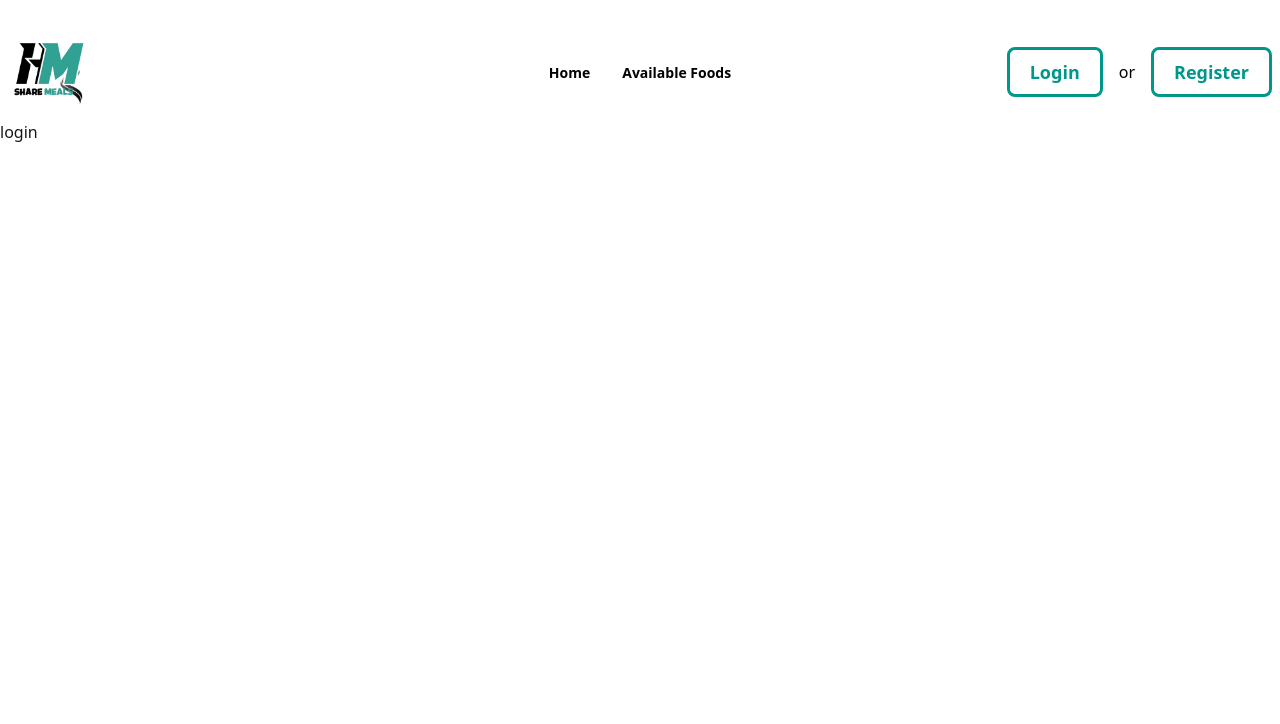
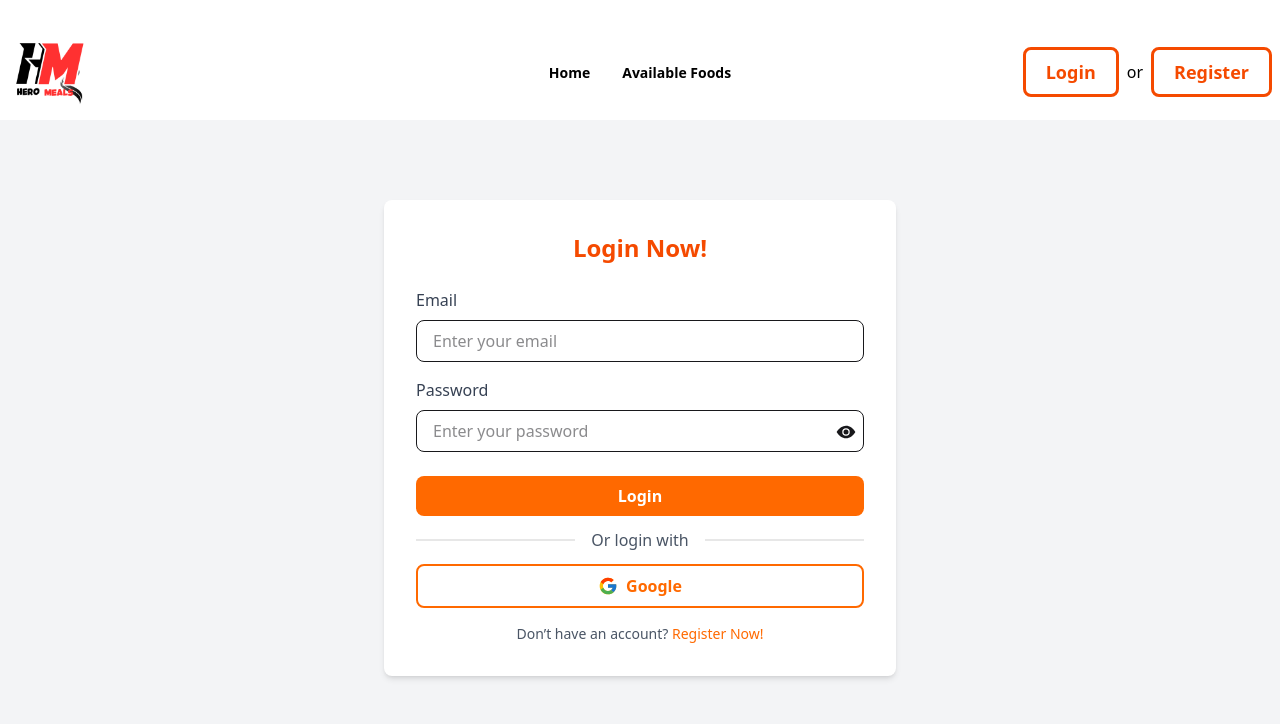
Before and after one commit to medhabicorp/B10A11-Food-Client, a React (Vite) app: page /login in a window 1280 px wide. Shown: the top 724 px of the page. Built offline with nearby package versions, Linux system fonts and the light colour scheme; no server answers.

Commit message:
Login page setup Done

```diff
--- a/src/Pages/Login/Login.jsx
+++ b/src/Pages/Login/Login.jsx
@@ -1,9 +1,127 @@
-import React from "react";
+import { useContext, useState } from "react";
+import toast from "react-hot-toast";
+import { FaEyeSlash } from "react-icons/fa";
+import { FcGoogle } from "react-icons/fc";
+import { IoEyeSharp } from "react-icons/io5";
+import { Link, Navigate, useNavigate } from "react-router-dom";
+import { AuthContext } from "../../AuthProvider/AuthProvider";
 
 const Login = () => {
+  const [signToggle, setSignToggle] = useState(false);
+  const navigate = useNavigate();
+  const { loginWithEmail, loginInWithGoogle, user } = useContext(AuthContext);
+
+  if (user) {
+    return <Navigate to="/"></Navigate>;
+  }
+  const handleLoginForm = (e) => {
+    e.preventDefault();
+    const email = e.target.email.value;
+    const password = e.target.password.value;
+
+    loginWithEmail(email, password)
+      .then(() => {
+        toast.success("Login successfully");
+        navigate("/");
+      })
+      .catch(() => {
+        toast.error("Invalid Credential Email/Password");
+      });
+  };
+  const handleToggleSignBtn = () => {
+    setSignToggle(!signToggle);
+  };
+  const handleLoginGoogle = () => {
+    loginInWithGoogle()
+      .then(() => {
+        toast.success("Google Login successfully");
+        navigate("/");
+      })
+      .catch(() => {
+        toast.error("Google Login failed please try again");
+      });
+  };
   return (
     <div>
-      <h1>login</h1>
+      <div className="py-20 px-8 bg-gray-100 flex items-center justify-center">
+        <div className="bg-white shadow-md rounded-lg p-8 max-w-lg w-[90%]">
+          <h2 className="text-2xl font-bold text-center text-orange-600 mb-6">
+            Login Now!
+          </h2>
+
+          <form className="" onSubmit={handleLoginForm}>
+            <div className="mb-4">
+              <label
+                htmlFor="email"
+                className="block text-gray-700 font-medium mb-2"
+              >
+                Email
+              </label>
+              <input
+                type="email"
+                name="email"
+                required
+                className="w-full px-4 py-2 border rounded-lg focus:outline-none focus:ring-2 focus:ring-orange-500"
+                placeholder="Enter your email"
+              />
+            </div>
+
+            <div className="mb-6 relative">
+              <label
+                htmlFor="password"
+                className="block text-gray-700 font-medium mb-2"
+              >
+                Password
+              </label>
+              <input
+                type={signToggle ? "text" : "password"}
+                name="password"
+                required
+                className="w-full px-4 py-2 border rounded-lg focus:outline-none focus:ring-2 focus:ring-orange-500"
+                placeholder="Enter your password"
+              />
+              <button
+                type="button"
+                className="absolute -top-1"
+                onClick={handleToggleSignBtn}
+              >
+                {" "}
+                {signToggle ? (
+                  <FaEyeSlash className="absolute right-2 top-12 text-xl" />
+                ) : (
+                  <IoEyeSharp className="absolute right-2 top-12 text-xl" />
+                )}
+              </button>
+            </div>
+
+            <button
+              type="submit"
+              className="w-full bg-orange-500 text-white py-2 rounded-lg hover:bg-orange-600 transition-all cursor-pointer font-bold"
+            >
+              Login
+            </button>
+          </form>
+          <div className="divider text-gray-600 mt-4">Or login with </div>
+
+          <div className="text-center mt-4">
+            <button
+              onClick={handleLoginGoogle}
+              className="flex items-center gap-2 justify-center mt-2 py-2 px-4 w-full rounded-lg border-2 border-orange-500 text-orange-500 font-bold hover:bg-orange-600 hover:text-white transition-all cursor-pointer"
+            >
+              <FcGoogle className="text-xl" /> Google
+            </button>
+          </div>
+          <p className="text-center text-sm mt-4 text-gray-600">
+            Don’t have an account?{" "}
+            <Link
+              to="/register"
+              className="text-orange-500 font-medium hover:underline"
+            >
+              Register Now!
+            </Link>
+          </p>
+        </div>
+      </div>
     </div>
   );
 };
--- a/src/Pages/Register/Register.jsx
+++ b/src/Pages/Register/Register.jsx
@@ -1,7 +1,90 @@
-import React from "react";
-import PropTypes from "prop-types";
+import { useContext, useState } from "react";
+import { FaEyeSlash } from "react-icons/fa";
+import { FcGoogle } from "react-icons/fc";
+import { IoEyeSharp } from "react-icons/io5";
+import { Link, Navigate, useNavigate } from "react-router-dom";
+import toast from "react-hot-toast";
+import { AuthContext } from "../../AuthProvider/AuthProvider";
 
-const Register = (props) => {
+const Register = () => {
+  // useState
+  const [signToggle, setSignToggle] = useState(false);
+  const [passwordError, setPasswordError] = useState("");
+
+  // AuthContext
+  const {
+    registerWithEmail,
+    updateUserProfile,
+    setRefetch,
+    loginInWithGoogle,
+    user,
+  } = useContext(AuthContext);
+
+  // navigate
+  const navigate = useNavigate();
+
+  // password validation
+  const minLength = /.{6,}/;
+  const hasUpperCase = /[A-Z]/;
+  const hasLowerCase = /[a-z]/;
+
+  // if User exists, navigate to Home
+  if (user) {
+    return <Navigate to="/"></Navigate>;
+  }
+
+  // handle Register
+  const handleRegister = (e) => {
+    e.preventDefault();
+    const name = e.target.name.value;
+    const email = e.target.email.value;
+    const photo = e.target.photoURL.value;
+    const password = e.target.password.value;
+    setPasswordError("");
+
+    // 6 characters password validation
+    const validatePassword = (password) => {
+      if (!minLength.test(password)) {
+        return "Password should be at least 6 characters long";
+      }
+
+      // UpperCase password validation
+      if (!hasUpperCase.test(password)) {
+        return "Uppercase letter include must to the password";
+      }
+
+      // LowerCase password validation
+      if (!hasLowerCase.test(password)) {
+        return "Lowercase letter include must to the password";
+      }
+      return "";
+    };
+
+    const errorMessage = validatePassword(password);
+
+    if (errorMessage) {
+      setPasswordError(errorMessage);
+      return;
+    }
+
+    registerWithEmail(email, password)
+      .then(() => {
+        e.target.reset();
+        toast.success("Register Successfully");
+        navigate("/");
+        updateUserProfile({ displayName: name, photoURL: photo }).then(() => {
+          setRefetch(Date.now());
+        });
+      })
+      .catch(() => {
+        toast.error("Email already in use");
+      });
+  };
+
+  const handleToggleSignBtn = () => {
+    setSignToggle(!signToggle);
+  };
+
   return (
     <div>
       <h1>Register</h1>
--- a/src/components/Navbar/Navbar.css
+++ b/src/components/Navbar/Navbar.css
@@ -1,3 +1,3 @@
 .active{
-  color: #30a193;
+  color: #ff3131;
 }
--- a/src/components/Navbar/Navbar.jsx
+++ b/src/components/Navbar/Navbar.jsx
@@ -18,14 +18,9 @@
     <>
       <NavLink to="/">Home</NavLink>
       <NavLink to="/availableFoods">Available Foods</NavLink>
-
-      {user && (
-        <div className="flex flex-col gap-2">
-          <NavLink to="/addFood">Add Food</NavLink>
-          <NavLink to="/manageMyFoods">Manage My Foods</NavLink>
-          <NavLink to="/myFoodRequest">My Food Request</NavLink>
-        </div>
-      )}
+      {user && <NavLink to="/addFood">Add Food</NavLink>}
+      {user && <NavLink to="/manageMyFoods">Manage My Foods</NavLink>}
+      {user && <NavLink to="/myFoodRequest">My Food Request</NavLink>}
     </>
   );
 
@@ -78,7 +73,7 @@
             </div>
             <ul
               tabIndex={0}
-              className="menu menu-sm dropdown-content bg-base-100 rounded-box mt-3 w-52 p-2 shadow gap-2 z-50 text-base "
+              className="menu menu-sm dropdown-content bg-base-100 rounded-box mt-3 w-52 p-2 shadow gap-2 z-50 text-md font-semibold"
             >
               {links}
             </ul>
@@ -88,7 +83,7 @@
           </Link>
         </div>
         <div className="navbar-center hidden lg:flex">
-          <ul className="menu menu-horizontal px-1 gap-8 text-md font-bold">
+          <ul className="menu menu-horizontal px-1 gap-8 text-md font-semibold">
             {links}
           </ul>
         </div>
@@ -106,23 +101,23 @@
                     ></img>
                   </div>
                   <button onClick={handleLogOut}>
-                    <Link className="py-2 px-2 lg:px-5 text-white text-sm lg:text-lg rounded-lg bg-teal-600 hover:teal-500 transition">
+                    <Link className="py-2 px-2 lg:px-5 text-white text-sm lg:text-lg rounded-lg bg-orange-600 hover:orange-500 transition">
                       LogOut
                     </Link>
                   </button>
                 </div>
               ) : (
-                <div className="flex items-center gap-1 lg:gap-4">
+                <div className="flex items-center gap-1 lg:gap-2">
                   <Link
                     to="/login"
-                    className="py-2 px-2 lg:px-5 text-teal-600 hover:text-white font-bold text-sm lg:text-lg rounded-lg border-3 border-teal-600 hover:bg-teal-600 transition"
+                    className="py-2 px-2 lg:px-5 text-orange-600 hover:text-white font-bold text-sm lg:text-lg rounded-lg border-3 border-orange-600 hover:bg-orange-600 transition"
                   >
                     Login
                   </Link>
                   <span>or</span>
                   <Link
                     to="/register"
-                    className="py-2 px-2 lg:px-5 text-teal-600 hover:text-white font-bold text-sm lg:text-lg rounded-lg border-3 border-teal-600 hover:bg-teal-600 transition"
+                    className="py-2 px-2 lg:px-5 text-orange-600 hover:text-white font-bold text-sm lg:text-lg rounded-lg border-3 border-orange-600 hover:bg-orange-600 transition"
                   >
                     Register
                   </Link>
```
Also changed, not shown: src/assets/Images/logo share meals.png.
